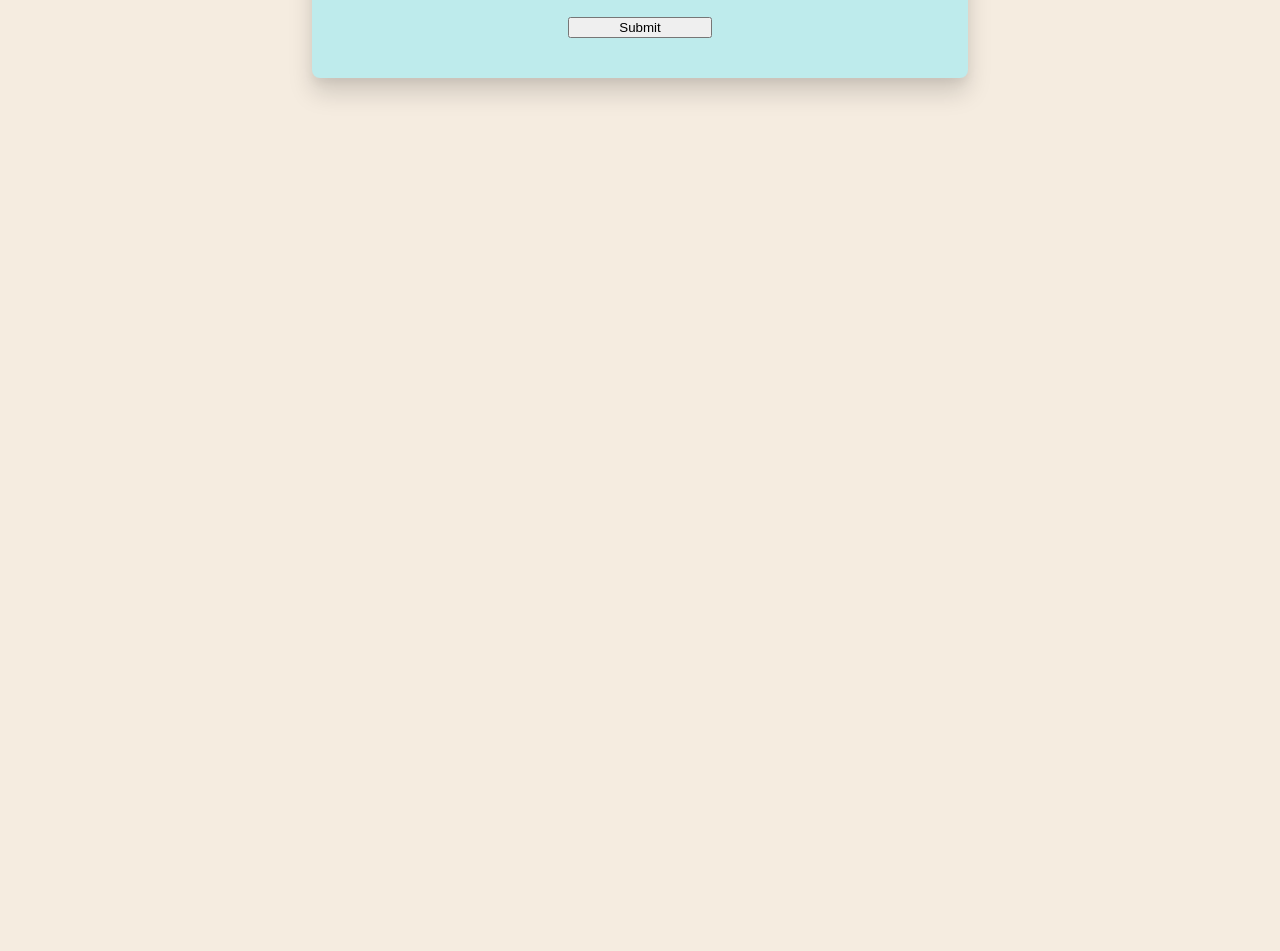
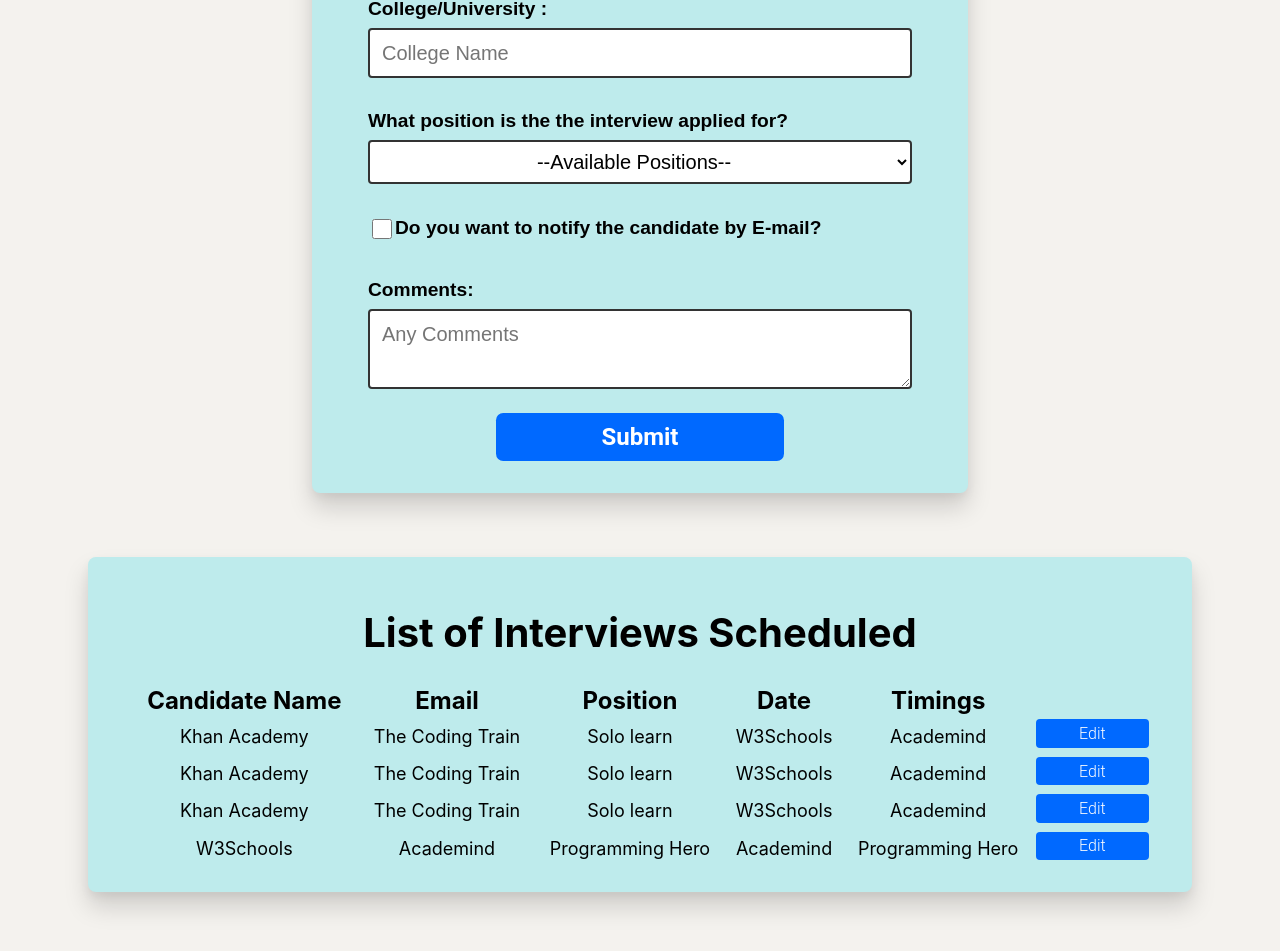
Before and after one commit to ajay-2019011/Interview-Scheduler, a React (Create React App) app in the folder client/: page / in a window 1280 px wide. Shown: the part 1349-2300 px from the top of the page. Before the commit the page ends 1491 px from the top, so only its background shows below. Built offline with nearby package versions, Linux system fonts and the light colour scheme.

Commit message:
Created and a new component List and added styling to form

```diff
--- a/client/package.json
+++ b/client/package.json
@@ -7,6 +7,7 @@
     "@testing-library/react": "^13.4.0",
     "@testing-library/user-event": "^13.5.0",
     "react": "^18.2.0",
+    "react-date-picker": "^9.0.0",
     "react-dom": "^18.2.0",
     "react-scripts": "5.0.1",
     "web-vitals": "^2.1.4"
--- a/client/public/index.html
+++ b/client/public/index.html
@@ -27,8 +27,7 @@
     <title>React App</title>
   </head>
   <body style="padding: 0;">
-    <!-- <noscript>You need to enable JavaScript to run this app.</noscript> -->
-    <script src="index.js"></script>
+    <noscript>You need to enable JavaScript to run this app.</noscript>
     <div id="root"></div>
     <!--
       This HTML file is a template.
--- a/client/src/components/App.js
+++ b/client/src/components/App.js
@@ -3,6 +3,7 @@ import '../styles/App.css';
 import Navbar from './Navbar'
 import Content from './Content'
 import Form from './Form'
+import List from './List'
 
 function App() {
   return (
@@ -11,6 +12,7 @@ function App() {
         <Navbar />
         <Content />
         <Form />
+        <List />
       </header>
       <footer></footer>
     </div>
--- a/client/src/components/Form.js
+++ b/client/src/components/Form.js
@@ -1,4 +1,5 @@
 import React from "react"
+// import DatePicker from 'react-date-picker'
 import '../styles/Form.css'
 
 export default function Form() {
@@ -17,6 +18,7 @@ export default function Form() {
 
     function handleChange(event) {
         const {name, value, type, checked} = event.target
+        console.log(event.target)
         setFormData(prevFormData => {
             return {
                 ...prevFormData,
@@ -32,7 +34,7 @@ export default function Form() {
     }
 
     return (
-        <div class="form-wrapper">
+        <div className="form-wrapper">
             <h1 id="form-heading">Fill the given Form</h1>
             <form
                 onSubmit={handleSubmit}
@@ -108,6 +110,15 @@ export default function Form() {
                         <option value="hr">Human Resources</option>
                     </select>
                 </div>
+                {/* <div>
+                    <label htmlFor="date">Date for Interview :  </label>
+                    <DatePicker
+                        id="date"
+                        name="date"
+                        // value={formData.date}
+                        //onChange={handleChange}
+                    />
+                </div> */}
                 <div id="checkbox">
                     <input
                         type="checkbox"
@@ -127,7 +138,7 @@ export default function Form() {
                         name="comments"
                     />
                 </div>
-                <button>Submit</button>
+                <button id="submit">Submit</button>
         </form>
     </div>
     )
--- /dev/null
+++ b/client/src/components/List.js
@@ -0,0 +1,52 @@
+import React from 'react'
+import '../styles/List.css'
+
+export default function List(){
+    return(
+        <div className="interview-list">
+            <table>
+                <caption><h1>List of Interviews Scheduled</h1></caption>
+                <tr>
+                    <th>Candidate Name</th>
+                    <th>Email</th>
+                    <th>Position</th>
+                    <th>Date</th>
+                    <th>Timings</th>
+
+                </tr>
+                <tr>
+                    <td>Khan Academy</td>
+                    <td>The Coding Train</td>
+                    <td>Solo learn</td>
+                    <td>W3Schools</td>
+                    <td>Academind</td>
+                    <td><button>Edit</button></td>
+                </tr>
+                <tr>
+                    <td>Khan Academy</td>
+                    <td>The Coding Train</td>
+                    <td>Solo learn</td>
+                    <td>W3Schools</td>
+                    <td>Academind</td>
+                    <td><button>Edit</button></td>
+                </tr>
+                <tr>
+                    <td>Khan Academy</td>
+                    <td>The Coding Train</td>
+                    <td>Solo learn</td>
+                    <td>W3Schools</td>
+                    <td>Academind</td>
+                    <td><button>Edit</button></td>
+                </tr>
+                <tr>
+                    <td>W3Schools</td>
+                    <td>Academind</td>
+                    <td>Programming Hero</td>
+                    <td>Academind</td>
+                    <td>Programming Hero</td>
+                    <td><button>Edit</button></td>
+                </tr>
+            </table>
+        </div>
+    )
+}
--- a/client/src/index.css
+++ b/client/src/index.css
@@ -6,7 +6,7 @@ body {
     sans-serif;
   -webkit-font-smoothing: antialiased;
   -moz-osx-font-smoothing: grayscale;
-  background-color:rgb(245, 236, 224);
+  background-color:rgb(244, 242, 238);
 }
 
 code {
--- a/client/src/styles/Form.css
+++ b/client/src/styles/Form.css
@@ -39,3 +39,62 @@ button{
 #position{
     text-align: center;
 }
+
+#date{
+    width: 100%;
+}
+
+input,
+textarea,
+select{
+  border: 2px solid #333;
+  background-color: white;
+  border-radius: 0.25rem;
+}
+
+input[type="text"],
+input[type="email"],
+textarea,
+select{
+  font: 1.25rem / 1.5 sans-serif;
+  display: block;
+  box-sizing: border-box;
+  width: 100%;
+  padding: 0.5rem 0.75rem;
+}
+
+input[type="checkbox"] {
+    height: 1.5em;
+    width: 1.5em;
+    vertical-align: middle;
+}
+
+label{
+    display: inline-block;
+    font: bold 1.2rem sans-serif;
+    margin-bottom: 0.5rem;
+}
+
+#submit{
+    display:inline-block;
+    padding:0.35em 1.2em;
+    border:none;
+    margin:0.5rem 0.3em;
+    border-radius:0.3em;
+    box-sizing: border-box;
+    text-decoration:none;
+    font-family:'Roboto',sans-serif;
+    font-weight:bold;
+    font-size: x-large;
+    color:#FFFFFF;
+    background-color: rgb(0, 105, 255);
+    text-align:center;
+    transition: all 0.2s;
+    height: 3rem;
+    width: 18rem;
+    align-self: center;
+}
+#submit:hover{
+    color:rgb(0, 105, 255);
+    background-color:#FFFFFF;
+}
--- /dev/null
+++ b/client/src/styles/List.css
@@ -0,0 +1,48 @@
+.interview-list{
+    margin: 4rem auto;
+    padding: 1.5rem 2.5rem;
+    background-color: rgb(190, 235, 236);
+    color: black;
+    height: 100%;
+    max-width:80%;
+    box-shadow: rgba(0, 0, 0, 0.15) 0px 15px 25px, rgba(0, 0, 0, 0.05) 0px 5px 10px;
+    border-radius: 0.5rem;
+    display: flex;
+    flex-direction: column;
+    justify-content:space-around;
+}
+.interview-list:hover{
+    box-shadow: rgba(0, 0, 0, 0.56) 0px 22px 70px 4px;
+}
+
+th{
+    font-size: x-large;
+}
+
+td{
+    text-align: center;
+    font-size: large;
+}
+
+.interview-list button{
+    display:inline-block;
+    padding: 0.3em 1.2em;
+    border:none;
+    margin:0 2em 0.3em 0;
+    width: 100%;
+    border-radius:0.25em;
+    box-sizing: border-box;
+    text-decoration:none;
+    font-size: 1rem;
+    font-family:'Roboto',sans-serif;
+    font-weight:300;
+    color:#FFFFFF;
+    background-color: rgb(0, 105, 255);
+    text-align:center;
+    transition: all 0.2s;
+}
+.interview-list button:hover{
+    color:#000000;
+    background-color:#FFFFFF;
+    border-color:cadetblue;
+}
--- a/client/src/styles/Navbar.css
+++ b/client/src/styles/Navbar.css
@@ -12,7 +12,7 @@
     margin-left: auto;
     display: flex;
     justify-content: space-between;
-    max-width: 650px;
+    width:45%;
 }
 
 .header-btn{
@@ -20,6 +20,7 @@
     padding:0.35em 1.2em;
     border:none;
     margin:0 0.3em 0.3em 0;
+    width:20%;
     box-sizing: border-box;
     text-decoration:none;
     font-family:'Roboto',sans-serif;
@@ -39,6 +40,7 @@
     padding: 0.3em 1.2em;
     border:none;
     margin:0 2em 0.3em 0;
+    width: 100%;
     border-radius:0.25em;
     box-sizing: border-box;
     text-decoration:none;
```
Also changed, not shown: 1 other file (tests, documents, lock files or other folders).
